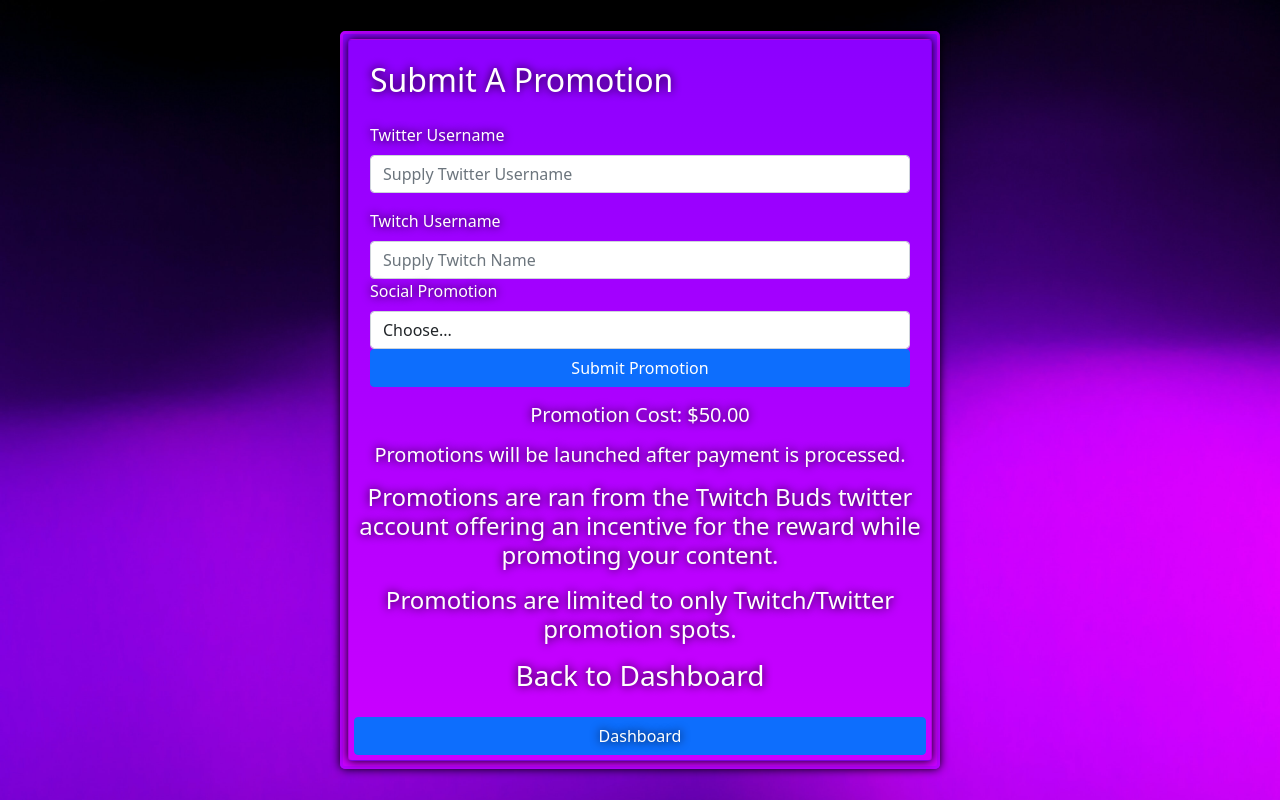
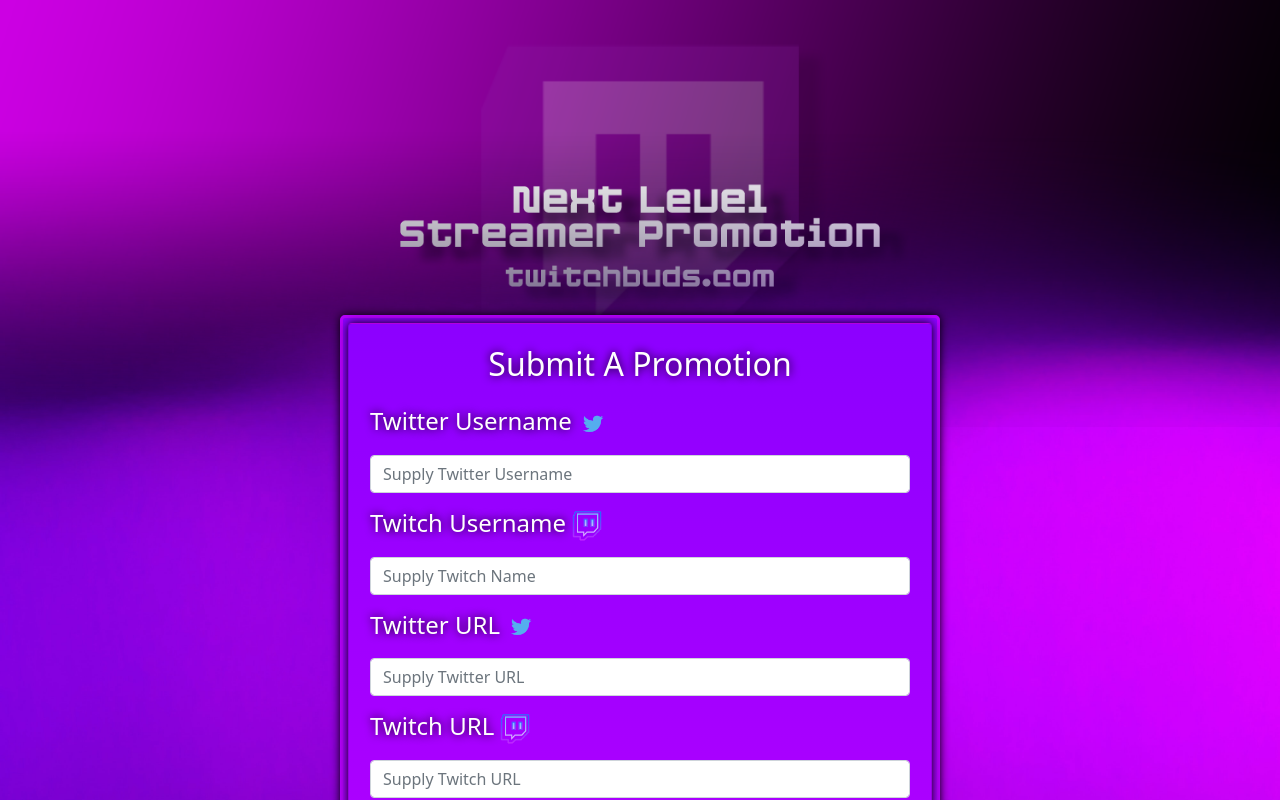
Before and after one commit to Gwardo420/TwitchBuds, a React (Create React App) app: page /setup-promotion in a window 1280 px wide. Shown: the top 800 px of the page. Built offline with nearby package versions, Linux system fonts and the light colour scheme; no server answers; sample sign-in values are in the browser's storage.

Commit message:
Header Update - Multiple Promotion Launches

```diff
--- a/public/index.html
+++ b/public/index.html
@@ -15,7 +15,7 @@
       user's mobile device or desktop. See https://developers.google.com/web/fundamentals/web-app-manifest/
     -->
     <link rel="manifest" href="%PUBLIC_URL%/manifest.json" />
-    <script src="https://www.paypal.com/sdk/js?client-id=AQPRsEUwqT6rkFAZCWWQe8XbNt-Yy3ebxJAD1vK2eBfWLfBWlXR4GMEeoobtCDtfvhjQCR7IOa1RW4My"></script>
+    <script src="https://www.paypal.com/sdk/js?client-id=AQmfpqLt4Qi881vrGHqcqX-CASsy89RZVO52k8qNezhBOgwfuleClw2CiISkNzxzGjSHq2ELbXRzRWQP"></script>
     <!--
       Notice the use of %PUBLIC_URL% in the tags above.
       It will be replaced with the URL of the `public` folder during the build.
--- a/src/components/App.js
+++ b/src/components/App.js
@@ -17,16 +17,19 @@
 import Purchase from './Purchase'
 import Successful from './Successful'
 import PurchaseSuccess from './PurchaseSuccess'
+import TwitterPngHeader from './images/Twitch Buds Header.png'
 
 
 function App() {
     return (
         <>
         <div className="Background">
-        <Container className="d-flex align-items-center justify-content-center"
-            style={{  minHeight: "100vh" }}>
 
-            <div className="w-100" style={{ maxWidth: "600px"}}>
+        <img className="HeaderImage" src={TwitterPngHeader}></img>
+
+        <Container className="d-flex align-items-center justify-content-center" style={{  minHeight: "100vh" }}>
+
+            <div className="w-100 MarginNegative" style={{ maxWidth: "600px"}}>
                 <Router>
                     <AuthProvider>
                         <Switch>
--- a/src/components/CSS/card.css
+++ b/src/components/CSS/card.css
@@ -56,6 +56,14 @@
     background: rgb(255, 123, 0);
 }
 
+.MarginNegative {
+    margin-top: -10%;
+}
+
+.HeaderImage {
+    max-width: 100%;
+}
+
 .FormGroup {
 	margin: 0 15px 20px;
 	padding: 0;
--- a/src/components/Creator.js
+++ b/src/components/Creator.js
@@ -57,10 +57,13 @@
 
         <>
         <div className="PromotionCard text-center">
+
             <Button className="m-1" onClick={dashboard}>Back to Dashboard</Button>
             <Button className="m-1" onClick={about}>What is Twitch Buds?</Button>
+
         </div>
         <div className="text-center Card">
+
              <h3 className="mt-3 mb-3">Meet The Creator</h3>
 
              <div className="mb-3 mt-3">
@@ -86,10 +89,12 @@
         </div>
 
         <div className="PromotionCard text-center">
+
             <Button className="m-1" onClick={cryptoWatchr}>CryptoWatchr</Button>
             <Button className="m-1" onClick={cluChart}>CluChart</Button>
             <Button className="m-1" onClick={cluBot}>CluBot</Button>
             <Button className="m-1" onClick={linkedIn}>LinkedIn</Button>
+
         </div>
 
         </>
--- a/src/components/Dashboard.js
+++ b/src/components/Dashboard.js
@@ -7,6 +7,7 @@
 export default function Dashboard() {
     const [promotions, setPromotions] = useState([]);
     const [loading, setLoading] = useState(false);
+    const [activated, setActivated] = useState(false);
     const [error, setError] = useState('')
     const { currentUser, logout } = useAuth()
     const history = useHistory()
@@ -81,22 +82,22 @@
         {promotions && (
             <>
             <Card className="PromotionCard mt-3">
-                <h3 className="text-center text-white mt-3">⬇️ Submitted Promotion's ⬇️</h3>
+                <h3 className="text-center text-white mt-3"> Promotion's Purchased </h3>
                     <Card.Body>
                     {promotions.map((promos) => (
-                            <div className="Card text-center" id={promos.contactAddress}>
-                                <Card.Title className="d-grid PromotionName Card">
-                                    <h3 className="mt-3">
-                                    <Card.Subtitle className="mb-2 text-white"><h3>{promos.promotionType} Promotion </h3></Card.Subtitle>
-                                    </h3>
+                            <div className="PromotionCard text-center mt-3" id={promos.contactAddress}>
+
+                                <Card.Title className="Card">
+                                    <Card.Subtitle className="mb-2 text-white"><h5>Type: <strong>{promos.promotionType} Promotion </strong></h5></Card.Subtitle>
                                 </Card.Title>
-                                <Card.Title className="d-grid Card">
-                                    <div >
-                                        <h5 className="m-3">Length: </h5>
-                                    </div>
-                                    <p>
-                                    <div>{promos.promoLength} hours</div>
-                                    </p>
+
+                                <Card.Title className="Card">
+                                    <h5>Twitch Username: <strong>{promos.twitchUsername}</strong></h5>
+                                </Card.Title>
+
+                                <Card.Title className="Card">
+                                    <h5>Time Length: <strong> {promos.promoLength} hours</strong></h5>
+
                                 </Card.Title>
                                 <Button  variant="success">Launch Promotion (Coming Soon)</Button>
                             </div>
@@ -112,19 +113,13 @@
                 <Card.Body className="SubmitPromo">
                     {error && <Alert variant="danger">{error}</Alert>}
 
-
-                    {!promotions && (
-                        <>
                     <div className="PromotionCard mt-3">
                     <h4 className="text-center mt-3">Run a Promotion!</h4>
 
                     <Link to="/purchase" className="btn btn-primary w-100 mt-3 mb-3">
                         Purchase Promotion
                     </Link>
-
                     </div>
-                        </>
-                    )}
 
                     <div className="PromotionCard mt-3">
                         <h3 className="text-center text-white">Use Retweet Picker</h3>
--- a/src/components/Login.js
+++ b/src/components/Login.js
@@ -6,6 +6,7 @@
 import twitchpng from './images/Twitch Buds Twitter (1).png'
 import twitterPNG from './images/twitter.png'
 import { TwitterTweetEmbed, TwitterTimelineEmbed, TwitterDMButton } from 'react-twitter-embed'
+import { useCollection } from 'react-firebase-hooks/firestore';
 import { database } from '../firebase';
 
 export default function Login() {
@@ -22,13 +23,17 @@
     const [promotions, setPromotions] = useState()
     const history = useHistory()
 
-
     function getPromotions() {
 
         setLoading2(true);
 
+        setTimeout(() => {
+            //setPromotions(posts)
+        }, 1000)
+
+        setTimeout(() => {
             setLoading2(false)
-
+        }, 2000)
     }
 
     useEffect(() => {
@@ -99,7 +104,6 @@
         <div className="text-center mt-3 text-white">
         <p>
             <div>
-                <img className="Gwardo" height="100" src={twitchpng}></img>
                 <h1 className="mt-3">Welcome to Twitch Buds!</h1>
                 <text>
                     NEXT LEVEL STREAMER PROMOTION
@@ -125,6 +129,9 @@
                 <Button className="m-1" onClick={contact}>Contact TwitchBuds</Button>
             </div>
 
+        {loading2 && (
+            <h3 className="Card mt-3">Checking for current promotions</h3>
+        )}
 
         <div className="Card mt-3">
             <h3>Recent Tweets</h3>
--- a/src/components/PromotionForm.js
+++ b/src/components/PromotionForm.js
@@ -4,6 +4,8 @@
 import { useAuth } from '../contexts/AuthContext';
 import { database } from '../firebase';
 import './CSS/card.css';
+import twitchLOGO from './images/twitchLogoGradient.png'
+import twitterLogo from './images/twitter.png'
 
 export default function PromotionGiveaway() {
     const { currentUser, email } = useAuth()
@@ -16,6 +18,8 @@
     const [twitchName, setTwitchName] = useState("")
     const [message, setMessage] = useState("")
     const [promoType, setPromoType] = useState("")
+    const [twitterURL, setTwitterURL] = useState("")
+    const [twitchURL, setTwitchURL] = useState("")
 
     function handleSubmit(e) {
         e.preventDefault()
@@ -34,11 +38,12 @@
             acitvated: "false"
         })
 
-        database.users.doc(currentUser.displayName).add({
+        database.users.add({
             image: currentUser.photoURL,
             twitterUsername: currentUser.displayName,
             promoName: twittername,
-            promoLength: 24
+            promoLength: 24,
+            twitterURL: twitterURL
         })
 
         setTwittername("")
@@ -54,11 +59,11 @@
         <div className="Card">
             <Card className="Card">
                 <Card.Body>
-                    <h2>Submit A Promotion</h2>
+                    <h2 className="text-center">Submit A Promotion</h2>
                     <Form onSubmit={handleSubmit}>
                         <Form.Group>
                         <Form.Label className="mt-3">
-                                Twitter Username
+                                <h4>Twitter Username <img src={twitterLogo} height="30"></img></h4>
                             </Form.Label>
                             <Form.Control
 
@@ -72,7 +77,7 @@
                             </Form.Control>
 
                             <Form.Label className="mt-3">
-                                Twitch Username
+                                <h4>Twitch Username <img src={twitchLOGO} height="30"></img></h4>
                             </Form.Label>
                             <Form.Control
 
@@ -86,12 +91,44 @@
 
                             </Form.Control>
 
-                            <Form.Group>
-                              <Form.Label>Social Promotion</Form.Label>
+                            <Form.Label className="mt-3">
+                                <h4>Twitter URL <img src={twitterLogo} height="30"></img></h4>
+                            </Form.Label>
                             <Form.Control
 
+                            type="text"
+                            value={twitterURL}
+                            required
+                            onChange={e => setTwitterURL(e.target.value)}
+                            placeholder="Supply Twitter URL"
+
+                            >
+
+
+                            </Form.Control>
+
+                            <Form.Label className="mt-3">
+                                    <h4>Twitch URL <img src={twitchLOGO} height="30"></img></h4>
+                                </Form.Label>
+                            <Form.Control
+
+                            type="text"
+                            value={twitchURL}
+                            required
+                            onChange={e => setTwitchURL(e.target.value)}
+                            placeholder="Supply Twitch URL"
+
+                            >
+
+                            </Form.Control>
+
+                            <Form.Label className="mt-3">
+                                <h4>Promotion Selection <img src={twitterLogo} height="30"></img></h4>
+                                </Form.Label>
+                            <Form.Control
                               as="select"
                               value={promoType}
+                              required
                               onChange={e => setPromoType(e.target.value)}
                               placeholder="Promotion Type"
 
@@ -100,7 +137,6 @@
                               <option>Twitch</option>
                               <option>Twitter</option>
                             </Form.Control>
-                            </Form.Group>
 
                         </Form.Group>
                         {message && <Alert className="Success text-center text-white mt-3">{message}</Alert>}
```
Also changed, not shown: src/components/images/Twitch Buds Header.png (added), src/components/images/twitchLogoGradient.png (added). Lines whose indentation alone changed are shown as unchanged.
